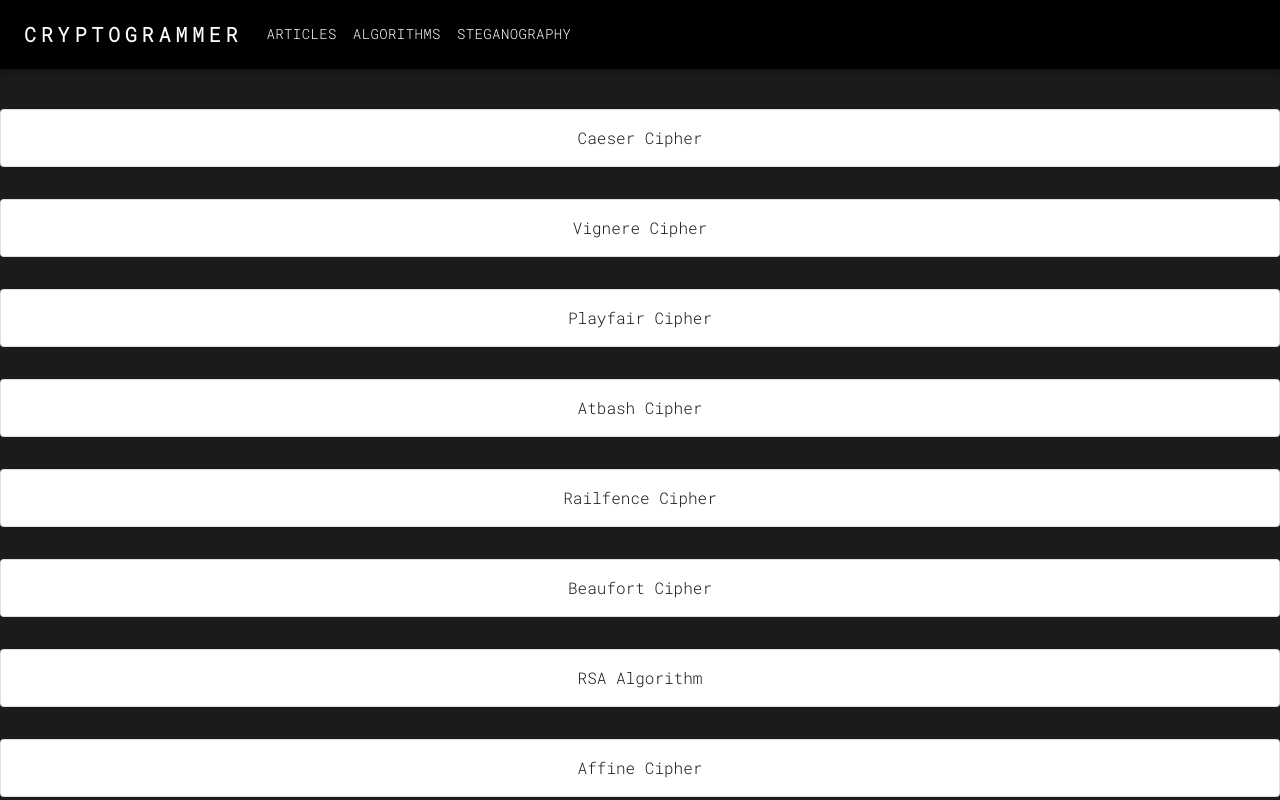
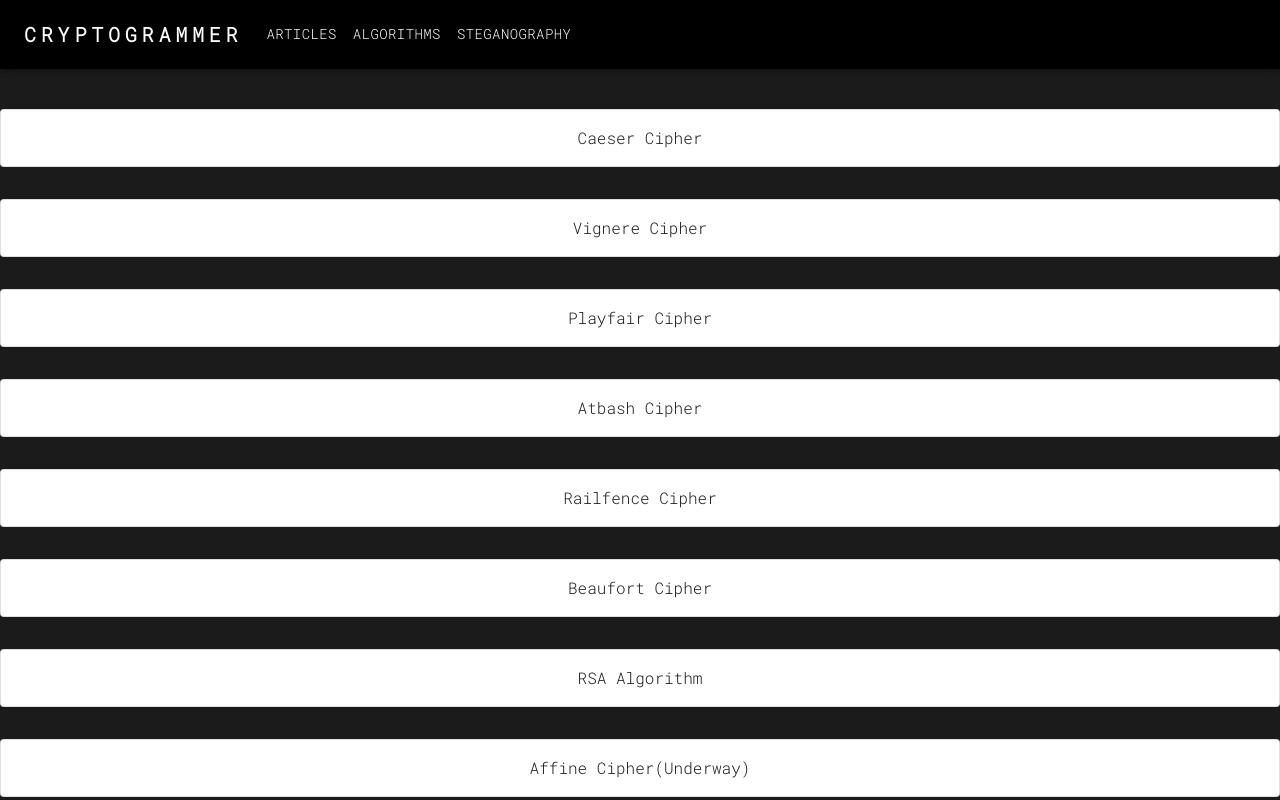
Before and after one commit to shadowasphodel2919/Cryptogrammer, a React (Create React App) app: page /algorithms in a window 1280 px wide. Built offline with nearby package versions, Linux system fonts and the light colour scheme.

Commit message:
Added annotation

```diff
--- a/src/Algorithms.jsx
+++ b/src/Algorithms.jsx
@@ -40,7 +40,7 @@ export const Algorithms = () => {
             </a>
             <a href="/algorithms/affine">
                 <div className="card">
-                    <p>Affine Cipher</p>
+                    <p>Affine Cipher(Underway)</p>
                 </div>
             </a>
 
```
